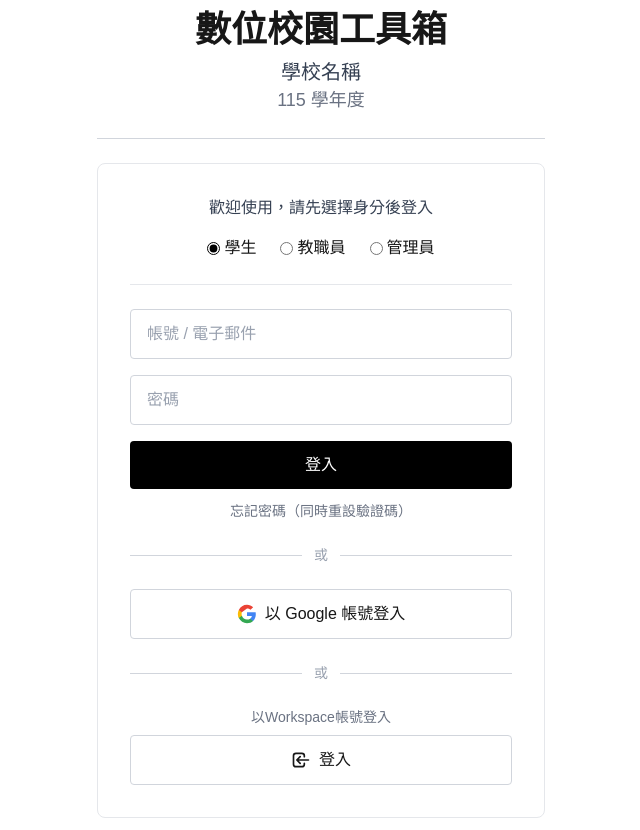
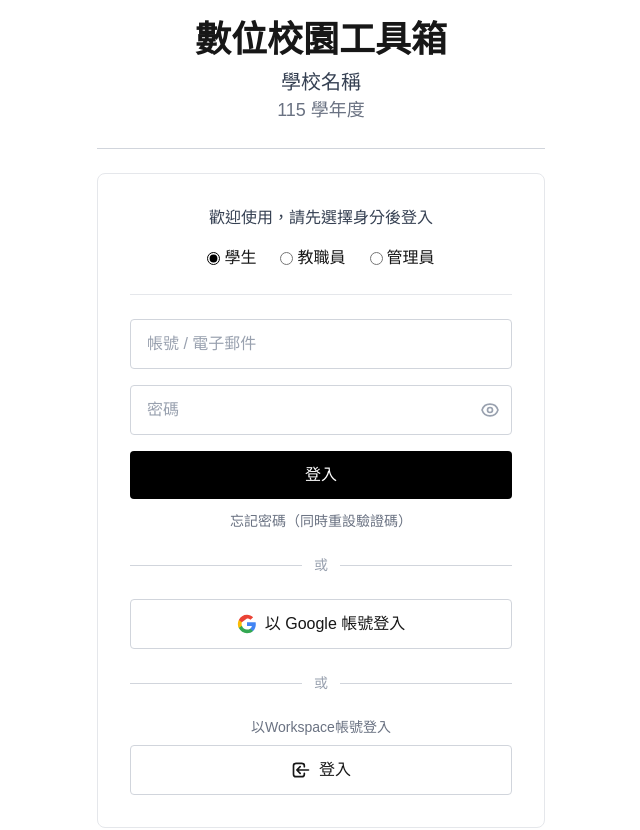
Before and after one commit to takan003/campus-toolkit, a Next.js app: page / in a window 1280 px wide. Shown: the top 830 px of the page, without its empty margins (319-959 px from the left). Built offline with nearby package versions, Linux system fonts and the light colour scheme; no server answers; the database is empty.

Commit message:
支援電子郵件登入、密碼顯示切換、標題上邊界20px

```diff
--- a/src/app/api/auth/login/route.ts
+++ b/src/app/api/auth/login/route.ts
@@ -16,7 +16,17 @@
     }
 
     const adminsRef = collection(db, "admins");
-    const q = query(adminsRef, where("account", "==", account.toLowerCase().trim()));
+
+    const input = account.toLowerCase().trim();
+    const isEmail = input.includes("@");
+
+    let q;
+    if (isEmail) {
+      q = query(adminsRef, where("email", "==", input));
+    } else {
+      q = query(adminsRef, where("account", "==", input));
+    }
+
     const snapshot = await getDocs(q);
 
     if (snapshot.empty) {
--- a/src/app/page.tsx
+++ b/src/app/page.tsx
@@ -14,6 +14,7 @@
   const [role, setRole] = useState<"student" | "staff" | "admin">("student");
   const [account, setAccount] = useState("");
   const [password, setPassword] = useState("");
+  const [showPassword, setShowPassword] = useState(false);
   const [loading, setLoading] = useState(false);
   const [error, setError] = useState("");
   const [checkingSession, setCheckingSession] = useState(true);
@@ -113,7 +114,7 @@
   }
 
   return (
-    <div className="min-h-screen flex flex-col items-center justify-center bg-white px-4 pt-[10px]">
+    <div className="min-h-screen flex flex-col items-center justify-center bg-white px-4 pt-[20px]">
       {/* 標題區域 */}
       <div className="text-center mb-6">
         <h1 className="text-4xl font-bold mb-2">數位校園工具箱</h1>
@@ -177,14 +178,32 @@
           onKeyDown={handleKeyDown}
           className="w-full border border-gray-300 rounded px-4 py-3 mb-4 text-gray-700 placeholder-gray-400"
         />
+        <div className="relative mb-4">
           <input
-          type="password"
+            type={showPassword ? "text" : "password"}
             placeholder="密碼"
             value={password}
             onChange={(e) => setPassword(e.target.value)}
             onKeyDown={handleKeyDown}
-          className="w-full border border-gray-300 rounded px-4 py-3 mb-4 text-gray-700 placeholder-gray-400"
+            className="w-full border border-gray-300 rounded px-4 py-3 pr-12 text-gray-700 placeholder-gray-400"
           />
+          <button
+            type="button"
+            onClick={() => setShowPassword(!showPassword)}
+            className="absolute right-3 top-1/2 -translate-y-1/2 text-gray-400 hover:text-gray-600"
+          >
+            {showPassword ? (
+              <svg className="w-5 h-5" fill="none" viewBox="0 0 24 24" stroke="currentColor" strokeWidth={2}>
+                <path strokeLinecap="round" strokeLinejoin="round" d="M13.875 18.825A10.05 10.05 0 0112 19c-4.478 0-8.268-2.943-9.543-7a9.97 9.97 0 011.563-3.029m5.858.908a3 3 0 114.243 4.243M9.878 9.878l4.242 4.242M9.88 9.88l-3.29-3.29m7.532 7.532l3.29 3.29M3 3l3.59 3.59m0 0A9.953 9.953 0 0112 5c4.478 0 8.268 2.943 9.543 7a10.025 10.025 0 01-4.132 5.411m0 0L21 21" />
+              </svg>
+            ) : (
+              <svg className="w-5 h-5" fill="none" viewBox="0 0 24 24" stroke="currentColor" strokeWidth={2}>
+                <path strokeLinecap="round" strokeLinejoin="round" d="M15 12a3 3 0 11-6 0 3 3 0 016 0z" />
+                <path strokeLinecap="round" strokeLinejoin="round" d="M2.458 12C3.732 7.943 7.523 5 12 5c4.478 0 8.268 2.943 9.542 7-1.274 4.057-5.064 7-9.542 7-4.477 0-8.268-2.943-9.542-7z" />
+              </svg>
+            )}
+          </button>
+        </div>
 
         {error && (
           <p className="text-red-500 text-sm text-center mb-4">{error}</p>
```
Lines whose indentation alone changed are shown as unchanged.
